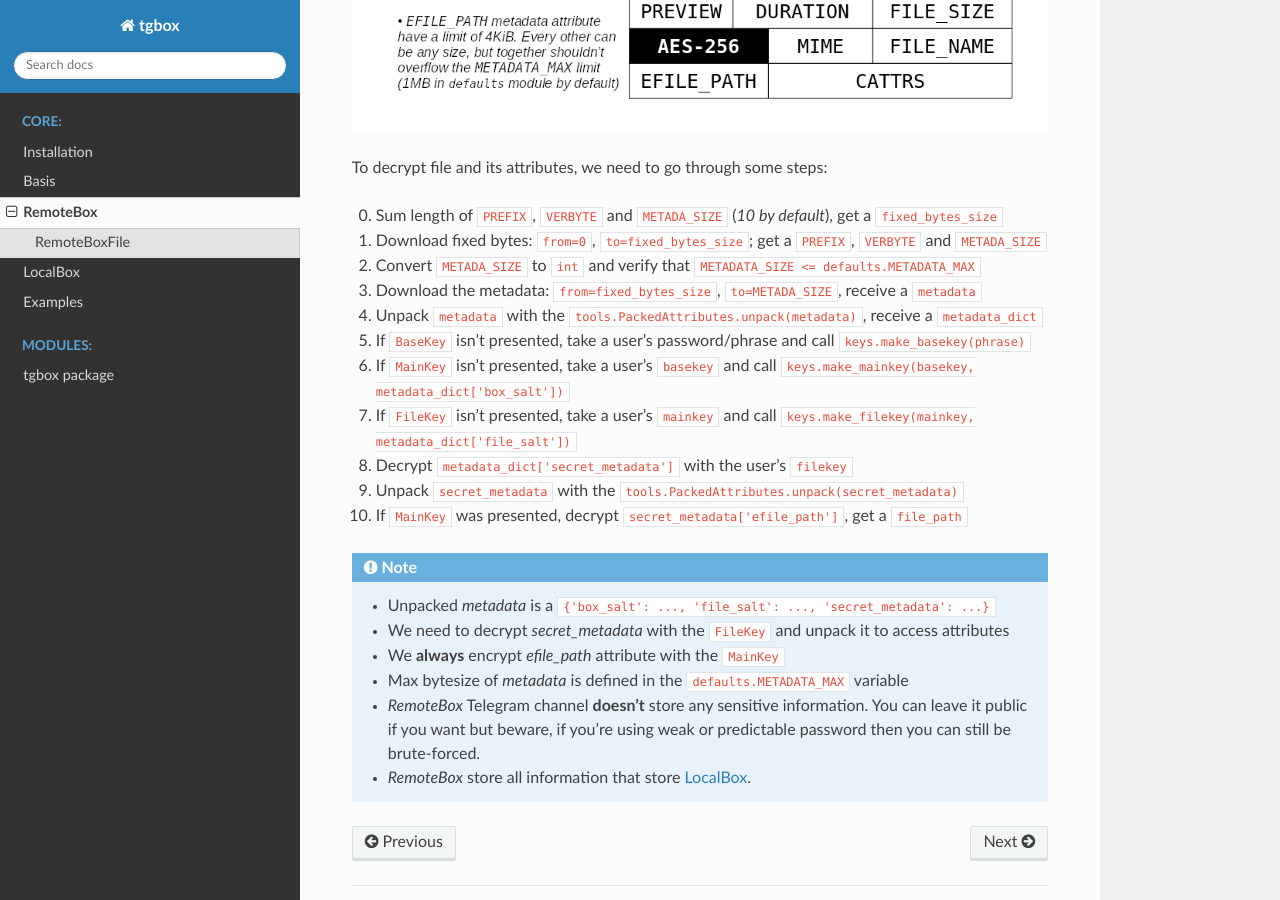
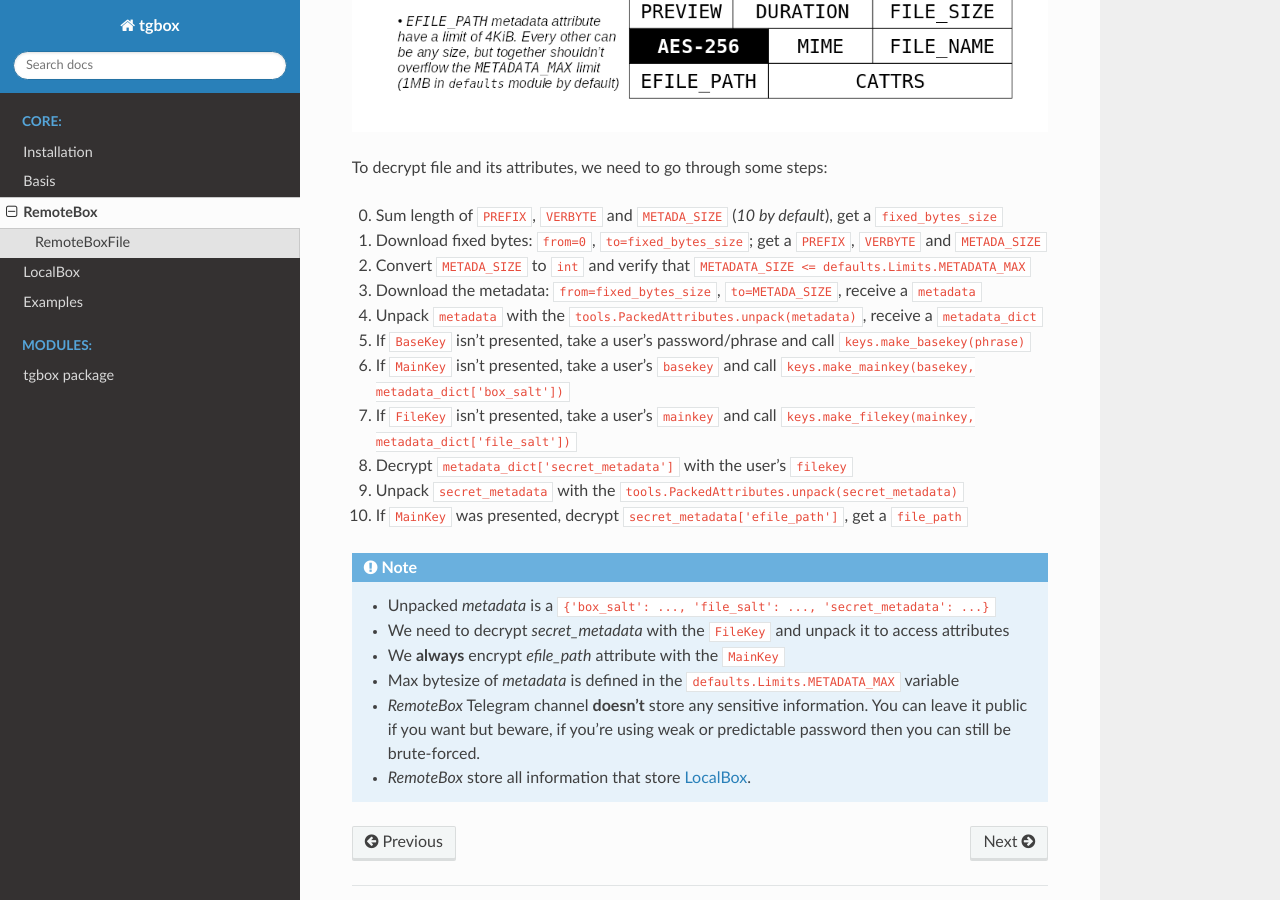
Before and after one commit to NonProjects/tgbox, a Sphinx documentation site: the page built from docs/remotebox.rst, in a window 1280 px wide and 900 px high, scrolled down 889 px. Built offline with Sphinx 7.4.7 and the Read the Docs theme 2.0.0, drawn with Linux system fonts in a browser that asks for light colours.

Commit message:
Update docs

```diff
--- a/docs/basis.rst
+++ b/docs/basis.rst
@@ -27,7 +27,7 @@ Encryption keys hierarchy
 
 0. The user should provide a password to his Box. We can recommend him to use inbuilt in TGBOX *Phrase*, which is 12 random mnemonic words that can be generated via ``tgbox.keys.Phrase.generate()``. With the user's phrase (or password) we make the first encryption Key, – ``BaseKey``;
 
-1. By default in API for ``BaseKey`` creation we use the ``tgbox.keys.make_basekey`` function, which utilize a *Scrypt* KDF under the hood. It's configured to use a **1GB** of RAM for key creation for a couple of seconds. We use such configuration for purpose of making user's phrase bruteforce **a lot** harder. The Scrypt KDF requires *salt*, and we use the one defined in the ``defaults.SCRYPT_SALT``. Specifying different scrypt_salt on ``BaseKey`` creation will make bruteforce impossible if you will keep it secret. In the end we hash a Scrypt result with a ``sha256``. Please note that you can use any KDF you want, we don't force developers to use Scrypt, just make sure that resulted key is 32-byte long and wrapped in the ``tgbox.keys.BaseKey`` class. We see a Scrypt and our configuration as a safe and good standart. We use ``BaseKey`` for encrypting Telegram session and making the next key: ``MainKey``;
+1. By default in API for ``BaseKey`` creation we use the ``tgbox.keys.make_basekey`` function, which utilize a *Scrypt* KDF under the hood. It's configured to use a **1GB** of RAM for key creation for a couple of seconds. We use such configuration for purpose of making user's phrase bruteforce **a lot** harder. The Scrypt KDF requires *salt*, and we use the one defined in the ``defaults.Scrypt.SALT``. Specifying different scrypt_salt on ``BaseKey`` creation will make bruteforce impossible if you will keep it secret. In the end we hash a Scrypt result with a ``sha256``. Please note that you can use any KDF you want, we don't force developers to use Scrypt, just make sure that resulted key is 32-byte long and wrapped in the ``tgbox.keys.BaseKey`` class. We see a Scrypt and our configuration as a safe and good standart. We use ``BaseKey`` for encrypting Telegram session and making the next key: ``MainKey``;
 
 2. In the next step user starts a process of the *Box* creation. Every *Box* contains a so-called *BoxSalt* – 32 random (or specified by user) bytes. We concatenate ``BaseKey`` with the *BoxSalt* and make a SHA256: ``sha256(basekey + box_salt)``, the result of this operation is ``MainKey``. We use this key to encrypt a basic data of :doc:`localbox` as well as ``file_path`` attribute of *RemoteBoxFile* on pushing to the :doc:`remotebox`. With the ``MainKey`` we create a ``FileKey``;
 
@@ -153,7 +153,7 @@ Abstract tgbox file of **v1.X** has **13** attributes:
     ``FILEKEY`` is a *LocalBox*-only field. It will be non-empty if you imported ``DecryptedRemoteBoxFile`` from other's *RemoteBox*. In this case *FILEKEY* will be encrypted with ``MainKey`` of the recipient *Box*.
 
 .. note::
-   We pack file attributes into the *metadata*. The max metadata bytelength is defined in the ``defaults.METADATA_MAX`` variable. By default *METADATA_MAX* is limited to 1MB, however, it can be increased up to 256^3-1 bytes (16MiB). Prior to v1.0 attributes have had own limits, but this isn't the case for the new version. Started from the v1.0 only ``FILE_PATH`` have separate limit defined in the ``defaults.FILE_PATH_MAX``, - 4096 bytes by default. Packed file attributes bytelength **shouldn't** be more than *METADATA_MAX*. See also :doc:`remotebox`.
+   We pack file attributes into the *metadata*. The max metadata bytelength is defined in the ``defaults.Limits.METADATA_MAX`` variable. By default *METADATA_MAX* is limited to 1MB, however, it can be increased up to 256^3-1 bytes (16MiB). Prior to v1.0 attributes have had own limits, but this isn't the case for the new version. Started from the v1.0 only ``FILE_PATH`` have separate limit defined in the ``defaults.Limits.FILE_PATH_MAX``, - 4096 bytes by default. Packed file attributes bytelength **shouldn't** be more than *METADATA_MAX*. See also :doc:`remotebox`.
 
 Versioning
 ----------
--- a/docs/remotebox.rst
+++ b/docs/remotebox.rst
@@ -14,7 +14,7 @@ To decrypt file and its attributes, we need to go through some steps:
 
 0. Sum length of ``PREFIX``, ``VERBYTE`` and ``METADA_SIZE`` (*10 by default*), get a ``fixed_bytes_size``
 1. Download fixed bytes: ``from=0``, ``to=fixed_bytes_size``; get a ``PREFIX``, ``VERBYTE`` and ``METADA_SIZE``
-2. Convert ``METADA_SIZE`` to ``int`` and verify that ``METADATA_SIZE <= defaults.METADATA_MAX``
+2. Convert ``METADA_SIZE`` to ``int`` and verify that ``METADATA_SIZE <= defaults.Limits.METADATA_MAX``
 3. Download the metadata: ``from=fixed_bytes_size``, ``to=METADA_SIZE``, receive a ``metadata``
 4. Unpack ``metadata`` with the ``tools.PackedAttributes.unpack(metadata)``, receive a ``metadata_dict``
 5. If ``BaseKey`` isn't presented, take a user's password/phrase and call ``keys.make_basekey(phrase)``
@@ -28,6 +28,6 @@ To decrypt file and its attributes, we need to go through some steps:
     - Unpacked *metadata* is a ``{'box_salt': ..., 'file_salt': ..., 'secret_metadata': ...}``
     - We need to decrypt *secret_metadata* with the ``FileKey`` and unpack it to access attributes
     - We **always** encrypt *efile_path* attribute with the ``MainKey``
-    - Max bytesize of *metadata* is defined in the ``defaults.METADATA_MAX`` variable
+    - Max bytesize of *metadata* is defined in the ``defaults.Limits.METADATA_MAX`` variable
     - *RemoteBox* Telegram channel **doesn't** store any sensitive information. You can leave it public if you want but beware, if you're using weak or predictable password then you can still be brute-forced.
     - *RemoteBox* store all information that store :doc:`localbox`.
```
Also changed, not shown: docs/installation.rst (line endings or trailing spaces).
